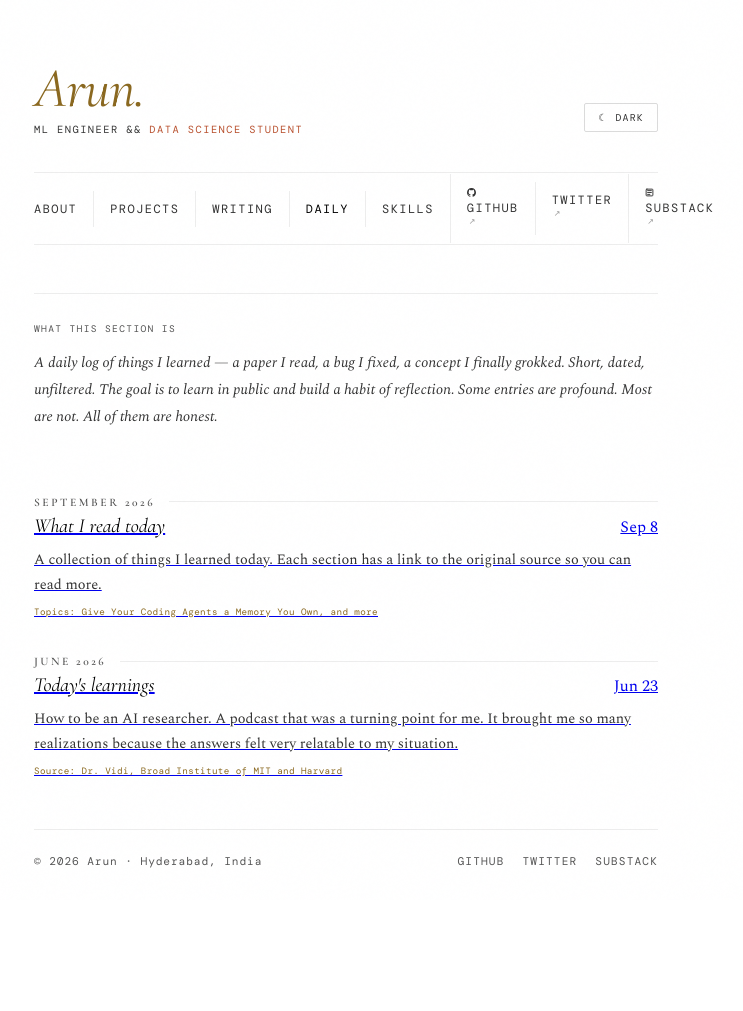
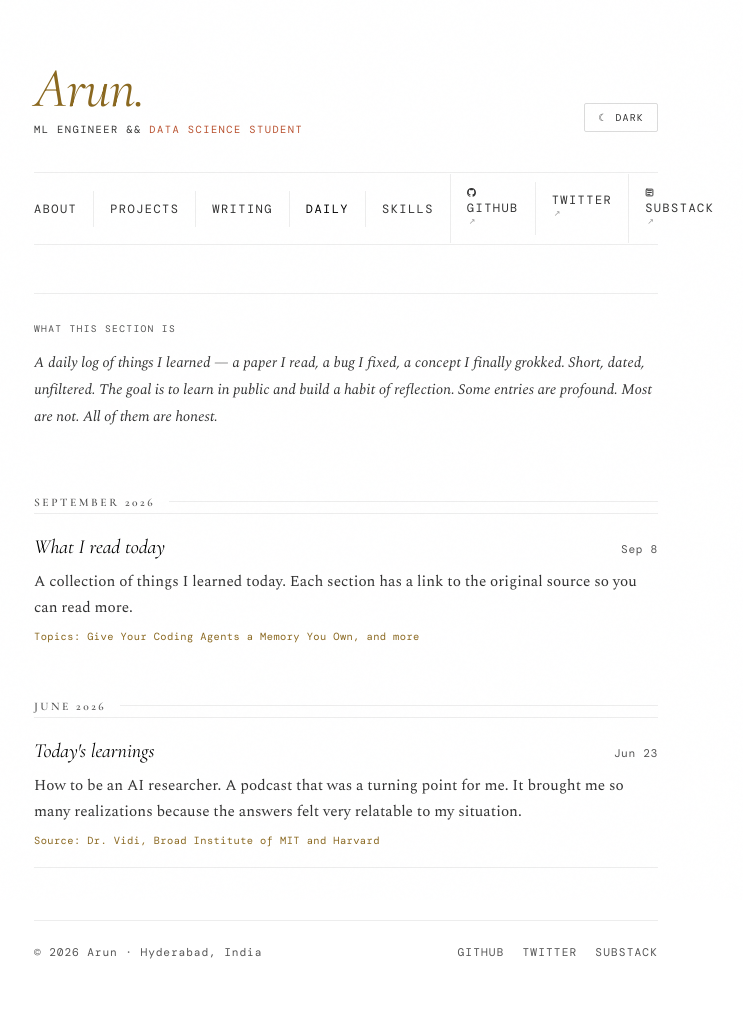
Before and after one commit to Arun2565/Arun2565.github.io, a Jekyll site: the page daily.html, which Jekyll copies as it is, in a window 1280 px wide. Shown: the whole page, without its empty margins (294-1037 px from the left). Built offline with Jekyll 4.4.1, drawn with Linux system fonts in a browser that asks for light colours; some web fonts are replaced; before the commit the page ends 920 px from its top, so only the background shows below that.

Commit message:
Fix daily page underlines and post permalinks
- daily.html: Removed duplicate CSS, added text-decoration:none to all elements
- Posts: Added explicit permalinks to fix 404 errors
- Posts now accessible at /what-i-read-today/ and /todays-learnings/

```diff
--- a/daily.html
+++ b/daily.html
@@ -141,10 +141,15 @@ nav .ext { font-size: 0.5rem; vertical-align: super; margin-left: 2px; opacity:
 
 /* Daily entry */
 .daily-entry {
+  display: block;
   padding: 20px 0;
   border-top: 1px solid var(--border);
+  text-decoration: none;
+  color: inherit;
+  transition: background 0.2s;
 }
 .daily-entry:last-of-type { border-bottom: 1px solid var(--border); }
+.daily-entry:hover { background: var(--glow); }
 .daily-entry-header {
   display: flex;
   justify-content: space-between;
@@ -159,6 +164,15 @@ nav .ext { font-size: 0.5rem; vertical-align: super; margin-left: 2px; opacity:
   font-style: italic;
   color: var(--text);
   line-height: 1.35;
+  text-decoration: none;
+}
+.daily-entry-date {
+  font-family: 'DM Mono', monospace;
+  font-size: 0.7rem;
+  color: var(--text3);
+  flex-shrink: 0;
+  letter-spacing: 0.06em;
+  text-decoration: none;
 }
 .daily-entry-body {
   font-family: 'Spectral', serif;
@@ -166,20 +180,15 @@ nav .ext { font-size: 0.5rem; vertical-align: super; margin-left: 2px; opacity:
   font-weight: 400;
   color: var(--text2);
   line-height: 1.75;
-}
-.daily-entry-body {
-  font-family: 'Spectral', serif;
-  font-size: 0.9rem;
-  font-weight: 400;
-  color: var(--text2);
-  line-height: 1.75;
+  text-decoration: none;
 }
 .daily-entry-source {
   font-family: 'DM Mono', monospace;
-  font-size: 0.58rem;
+  font-size: 0.65rem;
   color: var(--accent);
   margin-top: 8px;
   letter-spacing: 0.04em;
+  text-decoration: none;
 }
 
 footer {
```
Also changed, not shown: _posts/2026-06-23-todays-learnings.md (+1 -0 lines), _posts/2026-09-08-todays-learnings.md (+1 -0 lines).
